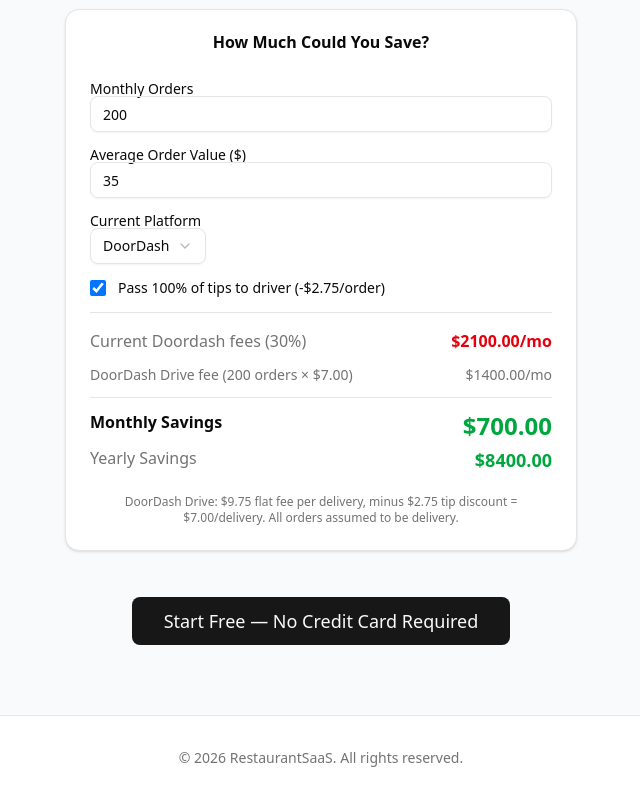
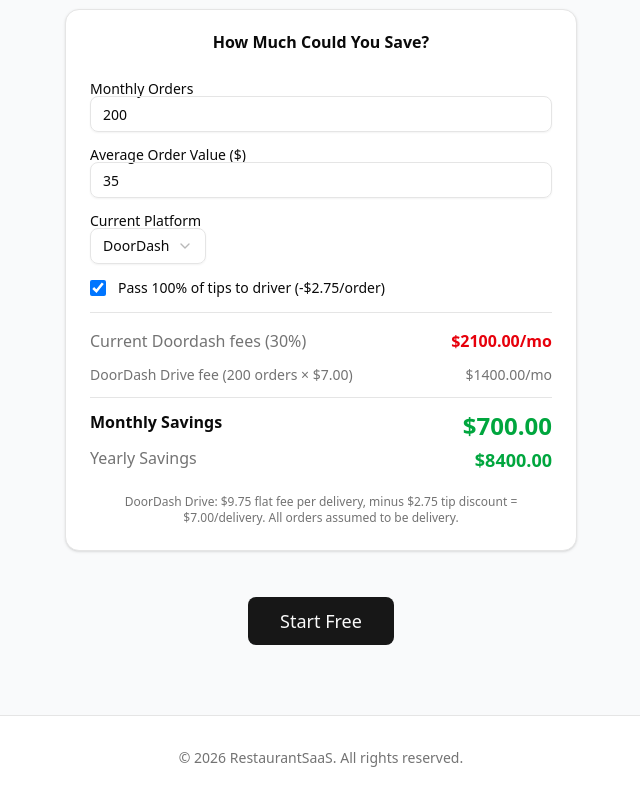
Before and after one commit to mariorecinos/restaurant-saas, a Next.js app: page / in a window 1280 px wide. Shown: the part 2991-3791 px from the top of the page, without its empty margins (319-959 px from the left). Built offline with nearby package versions, Linux system fonts and the light colour scheme.

Commit message:
fix: remove "no credit card required" from landing page CTA
Co-Authored-By: Claude Sonnet 4.6 <noreply@anthropic.com>

```diff
--- a/app/page.tsx
+++ b/app/page.tsx
@@ -248,7 +248,7 @@ export default function LandingPage() {
               href="/sign-up"
               className="bg-primary text-primary-foreground px-8 py-3 rounded-md text-lg font-medium hover:bg-primary/90"
             >
-              Start Free — No Credit Card Required
+              Start Free
             </Link>
           </div>
         </div>
```
